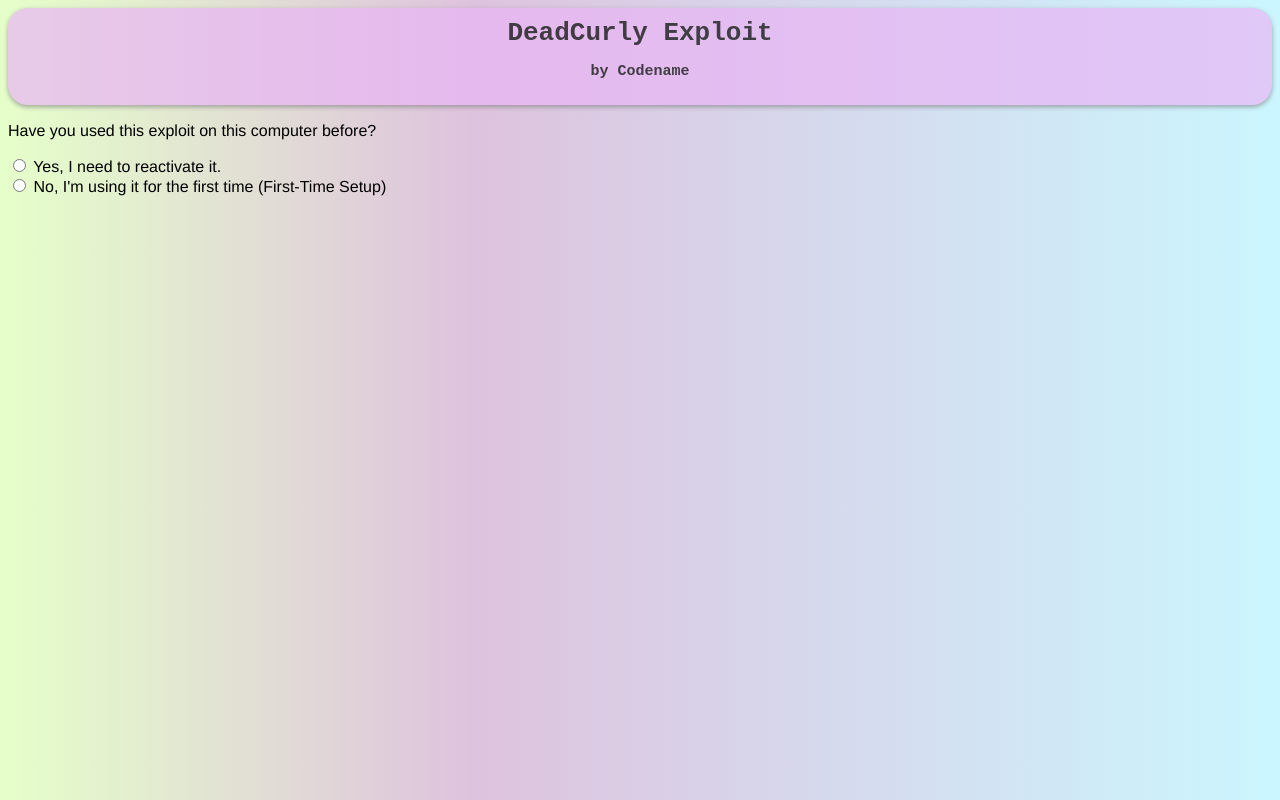
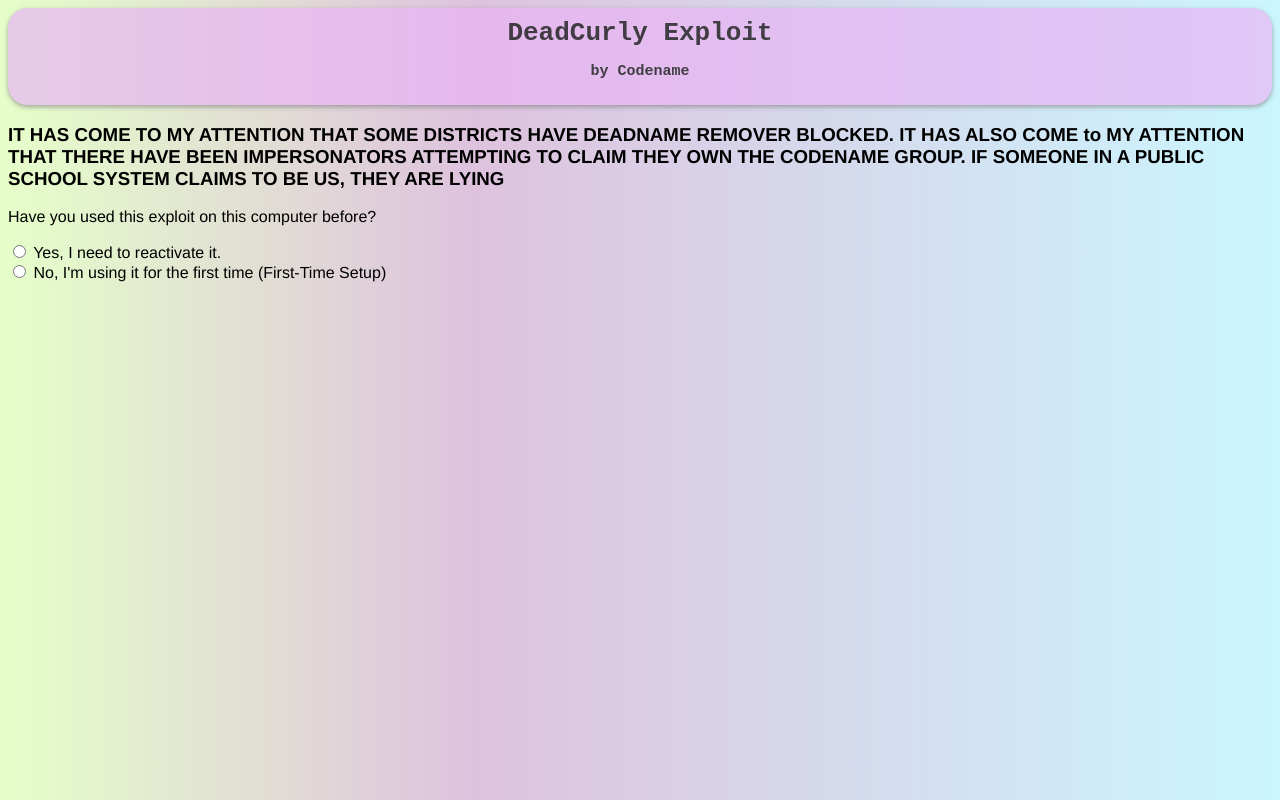
Before and after one commit to goblinious1/deadCURLY, a plain HTML site: page index.html in a window 1280 px wide. Drawn offline with Linux system fonts and the light colour scheme.

Commit message:
Update index.html

```diff
--- a/index.html
+++ b/index.html
@@ -51,6 +51,8 @@ h4 {
 <h1>DeadCurly Exploit
 <p style="font-size: 15px;">by Codename<br></h1>
 
+<h3>IT HAS COME TO MY ATTENTION THAT SOME DISTRICTS HAVE DEADNAME REMOVER BLOCKED. IT HAS ALSO COME to MY ATTENTION THAT THERE HAVE BEEN IMPERSONATORS ATTEMPTING TO CLAIM THEY OWN THE CODENAME GROUP. IF SOMEONE IN A PUBLIC SCHOOL SYSTEM CLAIMS TO BE US, THEY ARE LYING</h3>
+
 <p>Have you used this exploit on this computer before?</p>
 
 <div onclick="document.getElementById('activation').style.display = 'block';if(!document.getElementById('html').checked){
```
